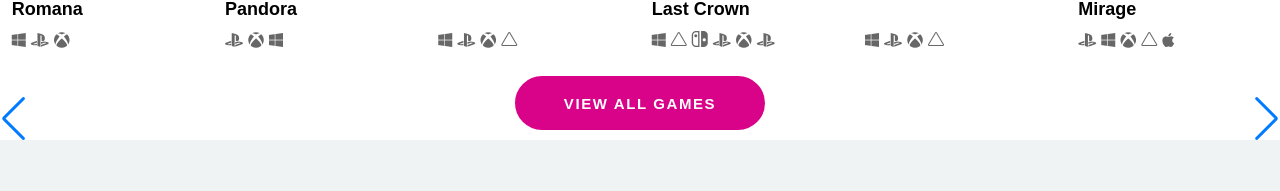
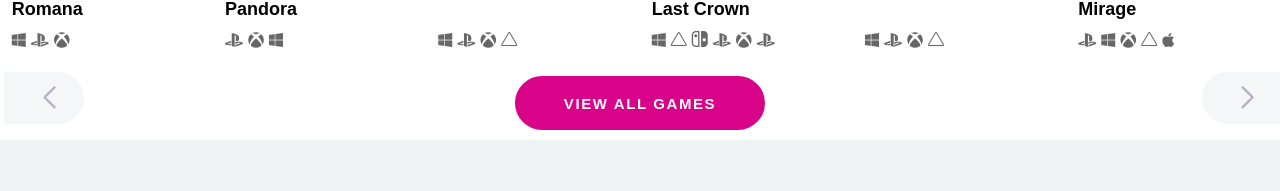
Before and after one commit to gulyr/UBISOFT, a website: page index.html in a window 1280 px wide. Shown: the part 2113-2304 px from the top of the page. Drawn offline with nearby package versions, Linux system fonts and the light colour scheme; a web font is replaced by a local one.

Commit message:
refactor: "sections updated"

```diff
--- a/index.html
+++ b/index.html
@@ -12,9 +12,7 @@
   <link rel="stylesheet" href="https://cdn.jsdelivr.net/npm/swiper@11/swiper-bundle.min.css" />
   <link rel="stylesheet" href="https://cdnjs.cloudflare.com/ajax/libs/font-awesome/6.0.0-beta3/css/all.min.css" />
   <link rel="stylesheet" href="https://cdn.jsdelivr.net/npm/bootstrap-icons/font/bootstrap-icons.css" />
-
   <link href="src/output.css" rel="stylesheet" />
-  <!-- <link href="https://cdn.jsdelivr.net/npm/bootstrap@5.3.3/dist/css/bootstrap.min.css" rel="stylesheet" integrity="sha384-QWTKZyjpPEjISv5WaRU9OFeRpok6YctnYmDr5pNlyT2bRjXh0JMhjY6hW+ALEwIH" crossorigin="anonymous"> -->
   <script src="https://cdn.tailwindcss.com"></script>
   <style>
     .container1,
@@ -82,8 +80,6 @@
       width: 25%;
       height: 100%;
       opacity: 0.4;
-      /* width: 220px;
-        height: 250px; */
     }
 
     .mySwiper .swiper-slide-thumb-active {
@@ -119,7 +115,51 @@
       height: 100%;
       object-fit: cover;
     }
+
+    .swiper-button-prev {
+      position: absolute;
+      top: 90%;
+      bottom: -100px;
+      left: 30px;
+    }
+
+    .swiper-button-next {
+      position: absolute;
+      top: 90%;
+      bottom: -100px;
+      right: 25px;
+    }
+
+    .swiper-button-next::after,
+    .swiper-button-prev::after {
+      font-size: 22px !important;
+      color: #BAB2C4 !important;
+      font-weight: 900 !important;
+      padding: 15px 40px !important;
+      cursor: pointer !important;
+      text-align: center !important;
+      background: #e5e9ea66 !important;
+      width: 75px !important;
+      /* height: 62px !important; */
+    }
+
+    .swiper-button-next:hover::after,
+    .swiper-button-prev:hover::after {
+      background: #E9ECED !important;
+      color: #7A6B8C !important;
+    }
+
+    .swiper-button-prev::after {
+      border-top-right-radius: 30px !important;
+      border-bottom-right-radius: 30px !important;
+    }
+
+    .swiper-button-next::after {
+      border-top-left-radius: 30px !important;
+      border-bottom-left-radius: 30px !important;
+    }
   </style>
+
 </head>
 
 <body class="">
@@ -186,7 +226,8 @@
             <img src="https://swiperjs.com/demos/images/nature-10.jpg" loading="lazy" alt="Slide 10 image" />
           </div>
         </div>
-        <div class="swiper-button-next absolute top-[85%] text-black"></div>
+        <div class="swiper-button-next absolute top-[85%] text-black bg-[#e5e9ea66] py-[14px] px-[25px] border-r-[30px] border-b-[30px]">
+        </div>
         <div class="swiper-button-prev absolute top-[85%] text-black"></div>
         <div thumbsSlider="" class="swiper mySwiper">
           <div class="swiper-wrapper">
@@ -303,7 +344,7 @@
       </div>
     </section>
     <!-- explore more games -->
-    <section class="explore_more_games w-full leading-[24px]">
+    <section class="explore_more_games w-full h-full leading-[24px] relative">
       <h2 class="w-full text-center uppercase text-black pt-[50px] pb-[45px] leading-[40px] text-[40px] font-[700]">
         explore more games
       </h2>
@@ -361,7 +402,6 @@
               </div>
             </a>
           </div>
-
           <div class="swiper-slide w-[230px] h-[347.797px] leading-[24px] px-[18px]">
             <a href="" class="group card w-[230px] h-full cursor-pointer">
               <div class="image w-[194px] h-[254.203px] leading-[24px]">
@@ -382,7 +422,6 @@
               </div>
             </a>
           </div>
-
           <div class="swiper-slide w-[230px] h-[347.797px] leading-[24px] px-[18px]">
             <a href="" class="group card w-[230px] h-full cursor-pointer">
               <div class="image w-[194px] h-[254.203px] leading-[24px]">
@@ -401,7 +440,6 @@
               </div>
             </a>
           </div>
-
           <div class="swiper-slide w-[230px] h-[347.797px] leading-[24px] px-[18px]">
             <a href="" class="group card w-[230px] h-full cursor-pointer">
               <div class="image w-[194px] h-[254.203px] leading-[24px]">
@@ -422,7 +460,6 @@
               </div>
             </a>
           </div>
-
           <div class="swiper-slide w-[230px] h-[347.797px] leading-[24px] px-[18px]">
             <a href="" class="group card w-[230px] h-full cursor-pointer">
               <div class="image w-[194px] h-[254.203px] leading-[24px]">
@@ -440,7 +477,6 @@
               </div>
             </a>
           </div>
-
           <div class="swiper-slide w-[230px] h-[347.797px] leading-[24px] px-[18px]">
             <a href="" class="group card w-[230px] h-full cursor-pointer">
               <div class="image w-[194px] h-[254.203px] leading-[24px]">
@@ -458,7 +494,6 @@
               </div>
             </a>
           </div>
-
           <div class="swiper-slide w-[230px] h-[347.797px] leading-[24px] px-[18px]">
             <a href="" class="group card w-[230px] h-full cursor-pointer">
               <div class="image w-[194px] h-[254.203px] leading-[24px]">
@@ -479,7 +514,6 @@
               </div>
             </a>
           </div>
-
           <div class="swiper-slide w-[230px] h-[347.797px] leading-[24px] px-[18px]">
             <a href="" class="group card w-[230px] h-full cursor-pointer">
               <div class="image w-[194px] h-[254.203px] leading-[24px]">
@@ -499,14 +533,14 @@
             </a>
           </div>
         </div>
-        <div class="swiper-button-next absolute bottom-0 right-0 top-[95%]"></div>
+        <div class="swiper-button-next"></div>
         <div class="w-full flex items-center justify-center">
           <button
             class="bg-[#d80388] w-[250px] h-[54px] tracking-[1.6px] leading-[15px] m-[10px] text-[15px] font-[700] max-w-[300px] min-w-[100px] m-x-[695px] overflow-hidden text-center transform uppercase text-white rounded-[30px] border-[#d80388] border-[2px] border-solid duration-[1.2s] transition-all delay-[0.4s] custom-ease custom-matrix-2 cursor-pointer">
             view all games
           </button>
         </div>
-        <div class="swiper-button-prev absolute bottom-0 left-0 top-[95%]"></div>
+        <div class="swiper-button-prev"></div>
       </div>
     </section>
     <!-- Latest News section -->
@@ -544,8 +578,7 @@
           <img src="images/latestNewsImages/assassinscreedsyndicatenews.jpg" alt="Assassin's Creed Syndicate" loading="lazy" class="w-full" />
           <span class="leading-[12px] text-[12px] font-[400] text-[#2c2c2c]">November 26, 2024</span>
           <p class="leading-[28px] font-[700] text-[20px] cursor-pointer">
-            Assassin's Creed Syndicate - Build an Underworld Empire in
-            Victorian London with Ubisoft+
+            Assassin's Creed Syndicate - Build an Underworld Empire in Victorian London with Ubisoft+
           </p>
         </a>
         <a href="#"
@@ -554,8 +587,7 @@
           <div class="content m-[16px]">
             <span class="leading-[12px] text-[12px] font-[400] text-[#2c2c2c]">November 21, 2024</span>
             <p class="leading-[28px] font-[700] text-[20px] cursor-pointer">
-              Star Wars Outlaws<sup>TM</sup> Now Available on Steam, Wild Card
-              Story Pack Out Now
+              Star Wars Outlaws<sup>TM</sup> Now Available on Steam, Wild Card Story Pack Out Now
             </p>
           </div>
         </a>
@@ -804,9 +836,8 @@
           </div>
           <div class="w-[245.5px] h-[72px]">
             <p class="text-[12px] leading-[12px] text-right my-[12px] text-[#f0f3f4]">
-              © 2024 Ubisoft Entertainment. All Rights Reserved. Ubisoft,
-              Ubi.com and the Ubisoft logo are trademarks of Ubisoft
-              Entertainment in the U.S. and/or other countries.
+              © 2024 Ubisoft Entertainment. All Rights Reserved. Ubisoft, Ubi.com and the Ubisoft logo are trademarks of Ubisoft Entertainment in the
+              U.S. and/or other countries.
             </p>
           </div>
         </div>
```
Also changed, not shown: style.css (+7 -7 lines).
